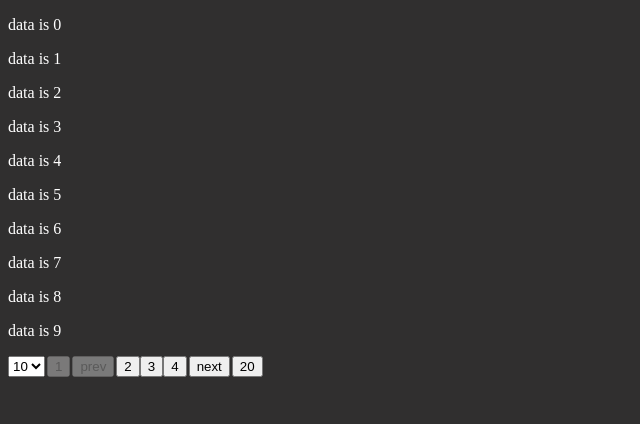
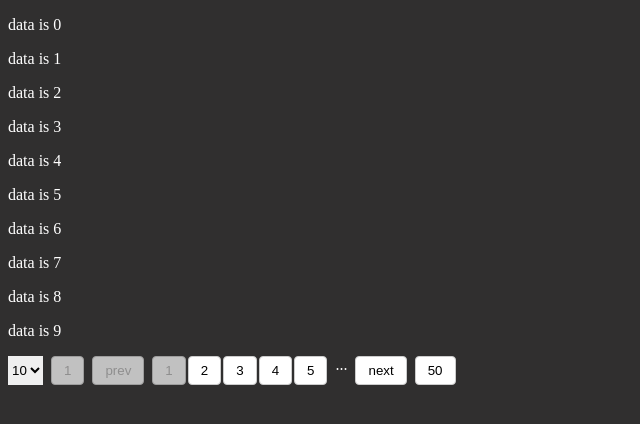
Before and after one commit to ShivWK/Machine-Coding-Round-Questions, a React (Vite) app: page / in a window 1280 px wide. Shown: the top 424 px of the page, without its empty margins (0-640 px from the left). Built offline with nearby package versions, Linux system fonts and the light colour scheme.

Commit message:
complete first version of pagination component

```diff
--- a/src/App.jsx
+++ b/src/App.jsx
@@ -1,7 +1,7 @@
 import Toast from "./components/toast/Toast";
 import Pagination from "./components/pagination/Pagination";
 
-const dataToRender = Array.from({ length: 200 }, (_, i) => i);
+const dataToRender = Array.from({ length: 500 }, (_, i) => i);
 
 const renderRow = (d) => {
   return <>
--- a/src/Components/pagination/Pagination.jsx
+++ b/src/Components/pagination/Pagination.jsx
@@ -14,19 +14,34 @@ const Pagination = ({ data, renderRow, rowPerPage = PAGE_SIZE, className = "" })
     const totalNumberOfPages = Math.ceil(data.length / pageSize);
     const pageNumberButtons = Array.from({ length: totalNumberOfPages }, (_, i) => i + 1);
 
-    let firstPageIndex = currentPage - 2;
-    let lastPageIndex = currentPage + 3;
+    // let firstPageIndex = currentPage - 2;
+    // let lastPageIndex = currentPage + 3;
 
-    if (firstPageIndex <= 0) {
+    // if (firstPageIndex <= 0) {
+    //     firstPageIndex = 1;
+    //     lastPageIndex = Math.min(totalNumberOfPages - 1, firstPageIndex + MAX_NUMBER_OF_VISIBLE_BUTTONS);
+    // }
+
+    // if (lastPageIndex >= totalNumberOfPages) {
+    //     lastPageIndex = totalNumberOfPages - 1
+    //     firstPageIndex = Math.max(1, totalNumberOfPages - MAX_NUMBER_OF_VISIBLE_BUTTONS - 1)
+    // }
+
+    let firstPageIndex = currentPage - Math.floor(MAX_NUMBER_OF_VISIBLE_BUTTONS / 2);
+    let lastPageIndex = currentPage + Math.floor(MAX_NUMBER_OF_VISIBLE_BUTTONS / 2);
+
+    if (firstPageIndex < 1) {
         firstPageIndex = 1;
+        lastPageIndex = Math.min(totalNumberOfPages, MAX_NUMBER_OF_VISIBLE_BUTTONS);
     }
 
-    if (lastPageIndex >= totalNumberOfPages) {
-        lastPageIndex = totalNumberOfPages - 2
+    if (lastPageIndex > totalNumberOfPages) {
+        lastPageIndex = totalNumberOfPages;
+        firstPageIndex = Math.max(1, totalNumberOfPages - MAX_NUMBER_OF_VISIBLE_BUTTONS + 1)
     }
 
     const visibleData = data.slice(startIndex, lastIndex)
-    const visiblePageButtons = pageNumberButtons.slice(firstPageIndex, lastPageIndex)
+    const visiblePageButtons = pageNumberButtons.slice(firstPageIndex - 1, lastPageIndex)
 
     const navigateButtonClickHandler = (pg) => {
         setCurrentPage(prv => prv + pg)
@@ -34,6 +49,12 @@ const Pagination = ({ data, renderRow, rowPerPage = PAGE_SIZE, className = "" })
 
     const pageBtnClickHandler = (pg) => {
         setCurrentPage(pg)
+    }
+
+    const changeHandler = (e) => {
+        const newSize = Number(e.target.value);
+        setPageSize(newSize);
+        setCurrentPage(1)
     }
 
     return (
@@ -45,7 +66,7 @@ const Pagination = ({ data, renderRow, rowPerPage = PAGE_SIZE, className = "" })
             </div>
 
             <div className={`${styles["buttons"]}`}>
-                <select onChange={(e) => setPageSize(Number(e.target.value))}>
+                <select className={`${styles["buttons__select"]}`} onChange={changeHandler}>
                     <option value={"10"}>10</option>
                     <option value={"20"}>20</option>
                     <option value={"30"}>30</option>
@@ -67,7 +88,11 @@ const Pagination = ({ data, renderRow, rowPerPage = PAGE_SIZE, className = "" })
                     prev
                 </button>
 
-                <div>
+                {firstPageIndex > 1 && (
+                    <span className={styles.ellipsis}>...</span>
+                )}
+
+                <div className={`${styles['buttons__dynamic-container']}`}>
                     {visiblePageButtons.map((pg, i) => {
                         return <button
                             className={`${styles["buttons__btn"]}`}
@@ -79,6 +104,10 @@ const Pagination = ({ data, renderRow, rowPerPage = PAGE_SIZE, className = "" })
                         </button>
                     })}
                 </div>
+
+                {lastPageIndex < totalNumberOfPages - 1 && (
+                    <span className={styles.ellipsis}>...</span>
+                )}
 
                 <button
                     className={`${styles["buttons__btn"]}`}
--- a/src/Components/pagination/pagination.module.css
+++ b/src/Components/pagination/pagination.module.css
@@ -1,9 +1,34 @@
 .buttons {
     display: flex;
     flex-wrap: wrap;
-    gap: 2px;
+    gap: 8px;
 }
 
 .buttons__btn {
+    padding: 6px 12px;
+    border: 1px solid #ccc;
+    background: white;
     cursor: pointer;
+    border-radius: 4px;
+    font-weight: 500;
 }
+
+.buttons__select {
+    border: none;
+    outline: none;
+}
+
+.buttons__btn:hover {
+    background: #e9e6e6;
+}
+
+.buttons__btn:disabled {
+    opacity: 0.7;
+    cursor: not-allowed;
+}
+
+.buttons__dynamic-container {
+    display: flex;
+    gap: 2px;
+    align-items: center;
+}
--- a/src/index.css
+++ b/src/index.css
@@ -2,6 +2,6 @@ body {
     background-color: rgb(48, 47, 47);
 }
 
-p {
+p, span {
     color: white;
 }
```
